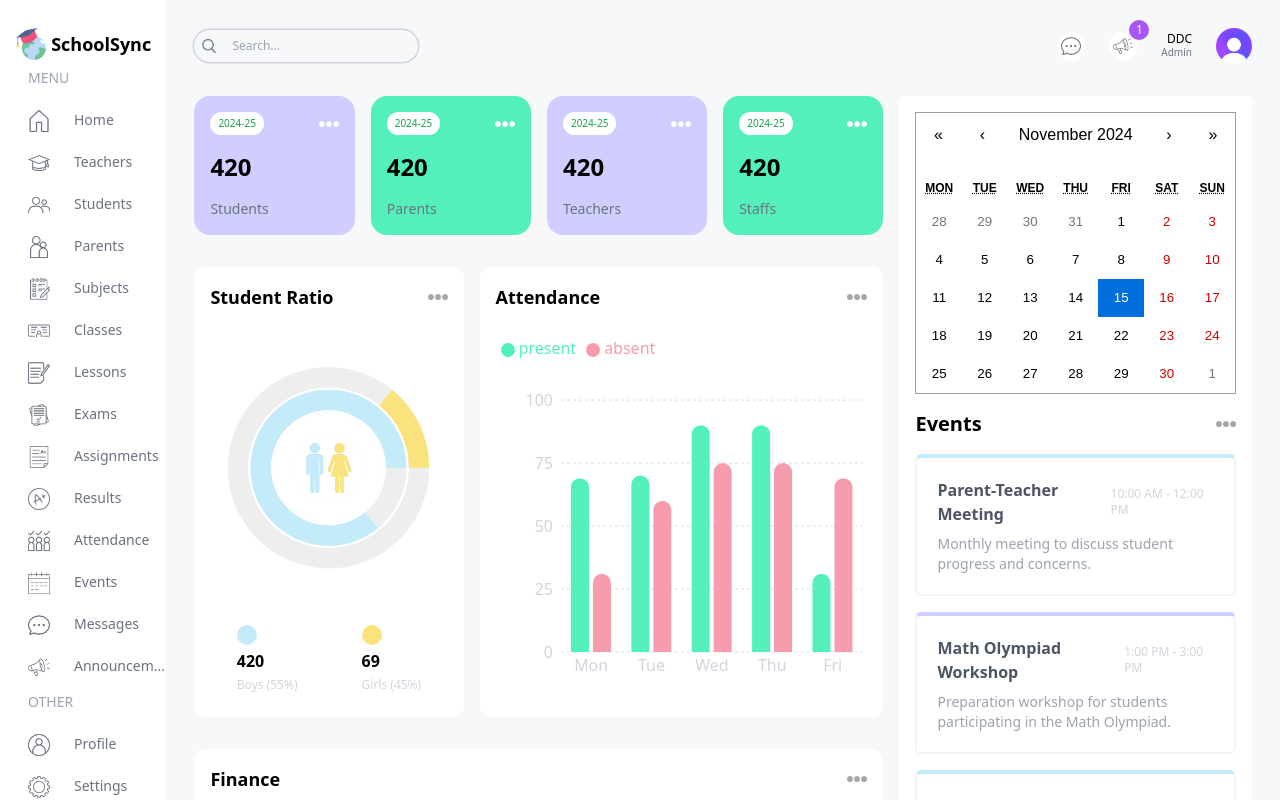
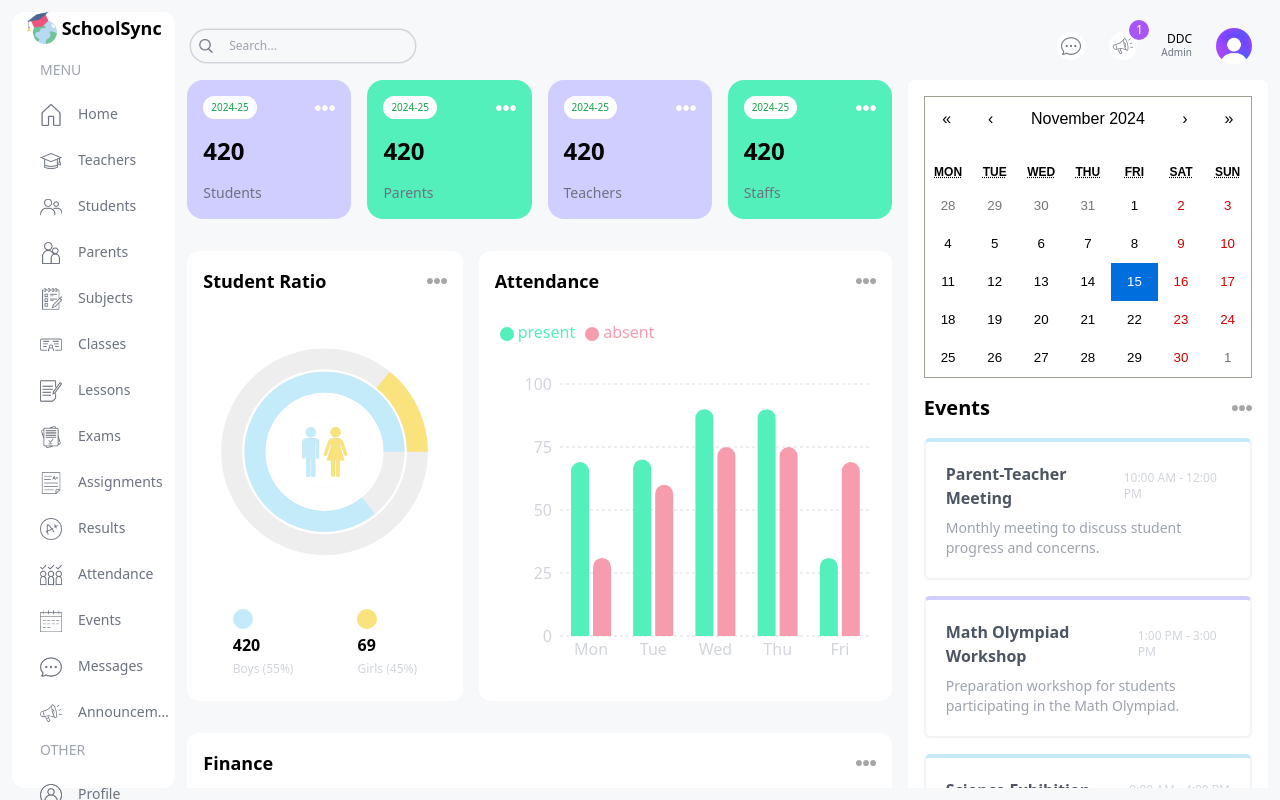
Before and after one commit to durjoydutta/SchoolSync, a Next.js app: page /admin in a window 1280 px wide. Built offline with nearby package versions, Linux system fonts and the light colour scheme.

Commit message:
some ui alignment adjustment

```diff
--- a/src/app/(dashboard)/admin/page.tsx
+++ b/src/app/(dashboard)/admin/page.tsx
@@ -7,7 +7,7 @@ import UserCard from "@/components/UserCard";
 
 const AdminPage = () => {
   return (
-    <div className="p-4 flex gap-4 flex-col md:flex-row">
+    <div className="pl-3 flex gap-4 flex-col md:flex-row">
 
       {/* LEFT */}
       <div className="w-full lg:w-2/3 flex flex-col gap-8">
--- a/src/app/(dashboard)/layout.tsx
+++ b/src/app/(dashboard)/layout.tsx
@@ -9,17 +9,17 @@ export default function DashboardLayout({
   children: React.ReactNode;
 }>) {
   return (
-    <div className="h-screen flex overflow-hidden">
+    <div className="h-screen flex bg-[#f7f8fa] p-3 overflow-hidden">
       {/* LEFT PANEL - link to Home and menu sidebar*/}
-      <div className="left w-[15%] md:w[8%] lg:w[5%] xl:w-[13%] py-3 mt-4">
-        <Link href="/" className="flex justify-center items-center gap-1">
+      <div className="left w-[15%] md:w[8%] lg:w[5%] xl:w-[13%] bg-white rounded-xl">
+        <Link href="/" className="flex justify-center items-center gap-1 mb-2">
           <Image src='/logo.png' alt='logo' width={32} height={32}/>
           <span className="hidden lg:block text-lg font-semibold">SchoolSync</span>
         </Link>
         <Menu/>
       </div>
       {/* RIGHT PANEL - navbar and dashboard panels*/}
-      <div className="right w-[88%] md:w[92%] lg:w[95%] xl:w-[87%] p-3 bg-[#f7f8fa] overflow-y-scroll">
+      <div className="right w-[88%] md:w[92%] lg:w[95%] xl:w-[87%] overflow-y-scroll">
         <Navbar/>
         {children}
       </div>
--- a/src/app/layout.tsx
+++ b/src/app/layout.tsx
@@ -16,7 +16,6 @@ export default function RootLayout({
 }>) {
   return (
     <html lang="en">
-
       <body className={"inter.className antialiased"}>{children}</body>
     </html>
   );
--- a/src/components/Menu.tsx
+++ b/src/components/Menu.tsx
@@ -118,13 +118,13 @@ const menuItems = [
 
 const Menu = () => {
   return (
-    <div className="h-full text-sm font-medium lg:ml-5 md:pl-1 lg:pl-2 flex flex-col justify-between">
+    <div className="h-full text-sm font-medium lg:ml-5 md:pl-2.5 lg:pl-2 flex flex-col flex-1 justify-around pb-4">
       {
         menuItems.map((i) => (
           <div className="flex flex-col justify-between gap-2" key={i.title}>
             <span className="hidden md:block text-gray-400 font-light my-2">{i.title}</span>
             {i.items.map(item => (
-              <Link href={item.href} key={item.label} className="w-full flex justify-center md:justify-start py-1.5 gap-3 text-gray-500 group transition-all duration-300 ease-in-out">
+              <Link href={item.href} key={item.label} className="w-full flex justify-center md:justify-start py-2 gap-1 text-gray-500 group transition-all duration-300 ease-in-out">
                 <Image className="mix-blend-multiply" src={item.icon} alt="{item.label} + icon" width={22} height={22} />
                 <span className="hidden md:block ml-3 bg-left-bottom bg-gradient-to-r from-gray-500 to-gray-600
                  bg-[length:0%_2px] bg-no-repeat group-hover:bg-[length:60%_2px] transition-all duration-500 ease-out truncate ...">{item.label}</span>
```
